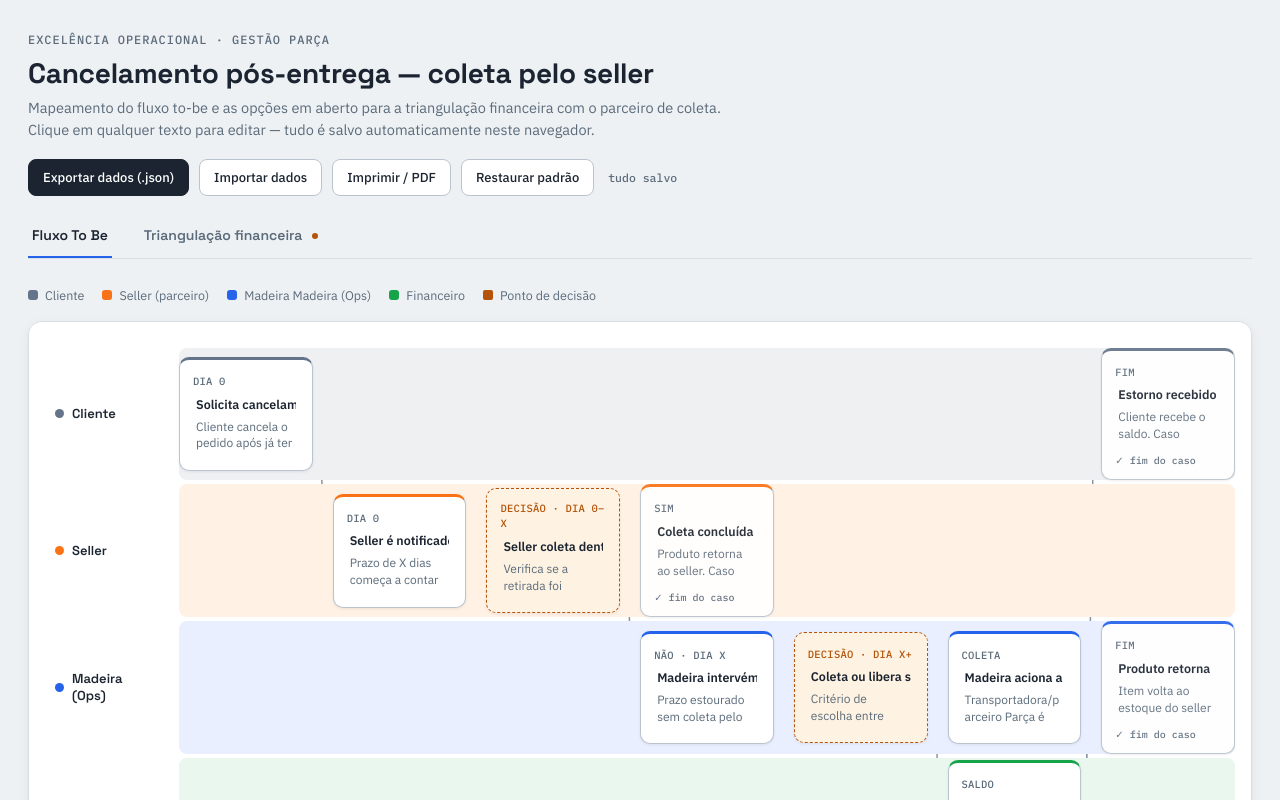
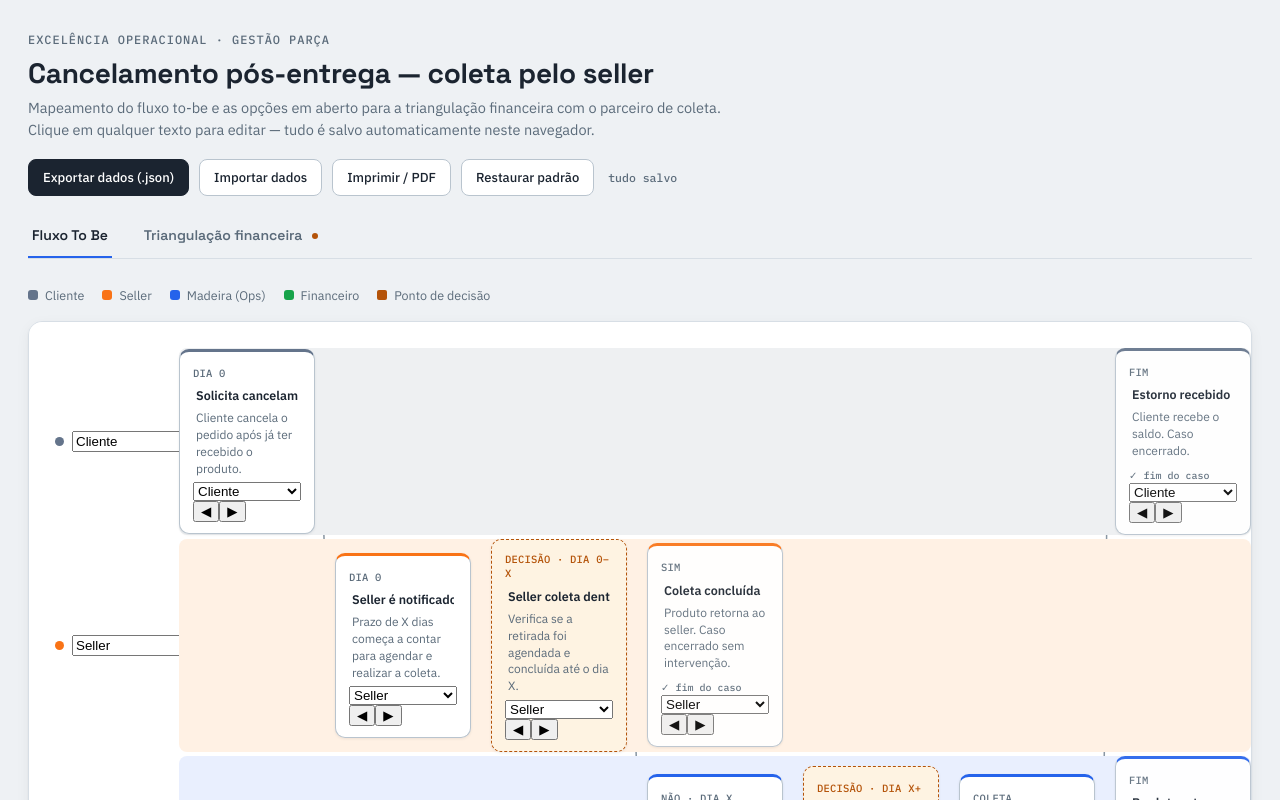
Before and after one commit to guischraiber/Fluxo-Parca-Seller, a React (Vite) app: page / in a window 1280 px wide. Shown: the top 800 px of the page. Built offline with nearby package versions, Linux system fonts and the light colour scheme.

Commit message:
Update App.jsx

```diff
--- a/src/App.jsx
+++ b/src/App.jsx
@@ -3,18 +3,52 @@ import TriangulacaoView from './TriangulacaoView.jsx'
 
 const STORAGE_KEY = 'mm-mapeamento-cancelamento-parca-v1'
 
-const CARD_DEFS = [
-  { id: 's1', lane: 1, col: 2, badge: 'DIA 0', border: 'cliente-border', title: 'Solicita cancelamento', desc: 'Cliente cancela o pedido após já ter recebido o produto.' },
-  { id: 's2', lane: 2, col: 3, badge: 'DIA 0', border: 'seller-border', title: 'Seller é notificado', desc: 'Prazo de X dias começa a contar para agendar e realizar a coleta.' },
-  { id: 's3', lane: 2, col: 4, badge: 'DECISÃO · DIA 0–X', border: '', decision: true, title: 'Seller coleta dentro do prazo?', desc: 'Verifica se a retirada foi agendada e concluída até o dia X.' },
-  { id: 's4', lane: 2, col: 5, badge: 'SIM', border: 'seller-border', end: true, title: 'Coleta concluída', desc: 'Produto retorna ao seller. Caso encerrado sem intervenção.' },
-  { id: 's5', lane: 3, col: 5, badge: 'NÃO · DIA X', border: 'ops-border', title: 'Madeira intervém', desc: 'Prazo estourado sem coleta pelo seller. Caso escala para a Ops.' },
-  { id: 's6', lane: 3, col: 6, badge: 'DECISÃO · DIA X+', border: '', decision: true, title: 'Coleta ou libera saldo?', desc: 'Critério de escolha entre acionar coleta ou estornar o cliente — a validar.' },
-  { id: 's7', lane: 3, col: 7, badge: 'COLETA', border: 'ops-border', title: 'Madeira aciona a coleta', desc: 'Transportadora/parceiro Parça é acionado para retirar o produto.' },
-  { id: 's8', lane: 4, col: 7, badge: 'SALDO', border: 'financeiro-border', title: 'Libera saldo ao cliente', desc: 'Financeiro processa o estorno sem aguardar a devolução física.' },
-  { id: 's9', lane: 3, col: 8, badge: 'FIM', border: 'ops-border', end: true, title: 'Produto retorna', desc: 'Item volta ao estoque do seller ou é descartado, conforme condição.' },
-  { id: 's10', lane: 1, col: 8, badge: 'FIM', border: 'cliente-border', end: true, title: 'Estorno recebido', desc: 'Cliente recebe o saldo. Caso encerrado.' },
+const PALETTE = [
+  { color: '#64748B', bg: '#EEF0F2' },
+  { color: '#F97316', bg: '#FFF1E4' },
+  { color: '#2563EB', bg: '#E9EFFE' },
+  { color: '#16A34A', bg: '#E9F7EF' },
+  { color: '#7C3AED', bg: '#F1E9FE' },
+  { color: '#0EA5E9', bg: '#E5F6FE' },
+  { color: '#DB2777', bg: '#FCE4EF' },
 ]
+
+const DEFAULT_LANES = [
+  { id: 'cliente', label: 'Cliente', colorIdx: 0 },
+  { id: 'seller', label: 'Seller', colorIdx: 1 },
+  { id: 'ops', label: 'Madeira (Ops)', colorIdx: 2 },
+  { id: 'financeiro', label: 'Financeiro', colorIdx: 3 },
+]
+
+// Metadata that stays fixed (badge text, whether it's a decision/end point).
+// laneId, col, title and desc live in editable state so the flow can be reshaped.
+const CARD_META = {
+  s1: { badge: 'DIA 0', border: true },
+  s2: { badge: 'DIA 0', border: true },
+  s3: { badge: 'DECISÃO · DIA 0–X', decision: true },
+  s4: { badge: 'SIM', border: true, end: true },
+  s5: { badge: 'NÃO · DIA X', border: true },
+  s6: { badge: 'DECISÃO · DIA X+', decision: true },
+  s7: { badge: 'COLETA', border: true },
+  s8: { badge: 'SALDO', border: true },
+  s9: { badge: 'FIM', border: true, end: true },
+  s10: { badge: 'FIM', border: true, end: true },
+}
+
+const DEFAULT_CARD_STATE = {
+  s1: { laneId: 'cliente', col: 2, title: 'Solicita cancelamento', desc: 'Cliente cancela o pedido após já ter recebido o produto.' },
+  s2: { laneId: 'seller', col: 3, title: 'Seller é notificado', desc: 'Prazo de X dias começa a contar para agendar e realizar a coleta.' },
+  s3: { laneId: 'seller', col: 4, title: 'Seller coleta dentro do prazo?', desc: 'Verifica se a retirada foi agendada e concluída até o dia X.' },
+  s4: { laneId: 'seller', col: 5, title: 'Coleta concluída', desc: 'Produto retorna ao seller. Caso encerrado sem intervenção.' },
+  s5: { laneId: 'ops', col: 5, title: 'Madeira intervém', desc: 'Prazo estourado sem coleta pelo seller. Caso escala para a Ops.' },
+  s6: { laneId: 'ops', col: 6, title: 'Coleta ou libera saldo?', desc: 'Critério de escolha entre acionar coleta ou estornar o cliente — a validar.' },
+  s7: { laneId: 'ops', col: 7, title: 'Madeira aciona a coleta', desc: 'Transportadora/parceiro Parça é acionado para retirar o produto.' },
+  s8: { laneId: 'financeiro', col: 7, title: 'Libera saldo ao cliente', desc: 'Financeiro processa o estorno sem aguardar a devolução física.' },
+  s9: { laneId: 'ops', col: 8, title: 'Produto retorna', desc: 'Item volta ao estoque do seller ou é descartado, conforme condição.' },
+  s10: { laneId: 'cliente', col: 8, title: 'Estorno recebido', desc: 'Cliente recebe o saldo. Caso encerrado.' },
+}
+
+const CARD_IDS_ORDER = Object.keys(CARD_META)
 
 const CONNECTIONS = [
   { from: 's1', to: 's2' },
@@ -26,13 +60,6 @@ const CONNECTIONS = [
   { from: 's6', to: 's8', label: 'Saldo' },
   { from: 's7', to: 's9' },
   { from: 's8', to: 's10' },
-]
-
-const LANE_LABELS = [
-  { row: 1, label: 'Cliente', className: 'cliente', color: 'var(--cliente)' },
-  { row: 2, label: 'Seller', className: 'seller', color: 'var(--seller)' },
-  { row: 3, label: 'Madeira (Ops)', className: 'ops', color: 'var(--ops)' },
-  { row: 4, label: 'Financeiro', className: 'financeiro', color: 'var(--financeiro)' },
 ]
 
 const DEFAULT_DOCS = {
@@ -73,9 +100,7 @@ const DEFAULT_TRI = {
 }
 
 function defaultCards() {
-  const obj = {}
-  CARD_DEFS.forEach(c => { obj[c.id] = { title: c.title, desc: c.desc } })
-  return obj
+  return JSON.parse(JSON.stringify(DEFAULT_CARD_STATE))
 }
 
 function loadState() {
@@ -86,11 +111,18 @@ function loadState() {
   return null
 }
 
+function autoGrow(el) {
+  if (!el) return
+  el.style.height = 'auto'
+  el.style.height = el.scrollHeight + 'px'
+}
+
 export default function App() {
   const [view, setView] = useState('fluxo')
   const [cards, setCards] = useState(defaultCards())
   const [docs, setDocs] = useState(DEFAULT_DOCS)
   const [tri, setTriState] = useState(DEFAULT_TRI)
+  const [lanes, setLanes] = useState(DEFAULT_LANES)
   const [saveNote, setSaveNote] = useState('tudo salvo')
   const wrapRef = useRef(null)
   const cardRefs = useRef({})
@@ -103,14 +135,15 @@ export default function App() {
       if (saved.cards) setCards(saved.cards)
       if (saved.docs) setDocs(saved.docs)
       if (saved.tri) setTriState(saved.tri)
+      if (saved.lanes) setLanes(saved.lanes)
     }
   }, [])
 
-  const scheduleSave = useCallback((nextCards, nextDocs, nextTri) => {
+  const scheduleSave = useCallback((nextCards, nextDocs, nextTri, nextLanes) => {
     setSaveNote('editando…')
     clearTimeout(saveTimer.current)
     saveTimer.current = setTimeout(() => {
-      localStorage.setItem(STORAGE_KEY, JSON.stringify({ cards: nextCards, docs: nextDocs, tri: nextTri }))
+      localStorage.setItem(STORAGE_KEY, JSON.stringify({ cards: nextCards, docs: nextDocs, tri: nextTri, lanes: nextLanes }))
       setSaveNote('salvo ' + new Date().toLocaleTimeString('pt-BR'))
     }, 500)
   }, [])
@@ -118,16 +151,49 @@ export default function App() {
   function updateCard(id, field, value) {
     setCards(prev => {
       const next = { ...prev, [id]: { ...prev[id], [field]: value } }
-      scheduleSave(next, docs, tri)
+      scheduleSave(next, docs, tri, lanes)
       return next
     })
+  }
+
+  function renameLane(id, label) {
+    setLanes(prev => {
+      const next = prev.map(l => l.id === id ? { ...l, label } : l)
+      scheduleSave(cards, docs, tri, next)
+      return next
+    })
+  }
+
+  function addLane() {
+    setLanes(prev => {
+      const newLane = { id: 'lane_' + Date.now(), label: 'Nova raia', colorIdx: prev.length % PALETTE.length }
+      const next = [...prev, newLane]
+      scheduleSave(cards, docs, tri, next)
+      return next
+    })
+  }
+
+  function removeLane(id) {
+    if (lanes.length <= 1) return
+    if (!window.confirm('Remover esta raia? Os cards nela serão movidos para a primeira raia da lista.')) return
+    const remaining = lanes.filter(l => l.id !== id)
+    const fallbackId = remaining[0].id
+    setCards(prev => {
+      const next = { ...prev }
+      Object.keys(next).forEach(k => {
+        if (next[k].laneId === id) next[k] = { ...next[k], laneId: fallbackId }
+      })
+      scheduleSave(next, docs, tri, remaining)
+      return next
+    })
+    setLanes(remaining)
   }
 
   function updateDocItem(section, idx, field, value) {
     setDocs(prev => {
       const list = prev[section].map((item, i) => i === idx ? { ...item, [field]: value } : item)
       const next = { ...prev, [section]: list }
-      scheduleSave(cards, next, tri)
+      scheduleSave(cards, next, tri, lanes)
       return next
     })
   }
@@ -135,7 +201,7 @@ export default function App() {
   function addItem(section) {
     setDocs(prev => {
       const next = { ...prev, [section]: [...prev[section], { t: 'Novo item', d: 'Descrição...' }] }
-      scheduleSave(cards, next, tri)
+      scheduleSave(cards, next, tri, lanes)
       return next
     })
   }
@@ -143,7 +209,7 @@ export default function App() {
   function deleteItem(section, idx) {
     setDocs(prev => {
       const next = { ...prev, [section]: prev[section].filter((_, i) => i !== idx) }
-      scheduleSave(cards, next, tri)
+      scheduleSave(cards, next, tri, lanes)
       return next
     })
   }
@@ -151,13 +217,13 @@ export default function App() {
   function setTri(updater) {
     setTriState(prev => {
       const next = typeof updater === 'function' ? updater(prev) : updater
-      scheduleSave(cards, docs, next)
+      scheduleSave(cards, docs, next, lanes)
       return next
     })
   }
 
   function exportJSON() {
-    const data = { cards, docs, tri }
+    const data = { cards, docs, tri, lanes }
     const blob = new Blob([JSON.stringify(data, null, 2)], { type: 'application/json' })
     const url = URL.createObjectURL(blob)
     const a = document.createElement('a')
@@ -177,6 +243,7 @@ export default function App() {
         if (data.cards) setCards(data.cards)
         if (data.docs) setDocs(data.docs)
         if (data.tri) setTriState(data.tri)
+        if (data.lanes) setLanes(data.lanes)
         localStorage.setItem(STORAGE_KEY, JSON.stringify(data))
         setSaveNote('importado ' + new Date().toLocaleTimeString('pt-BR'))
       } catch (err) {
@@ -193,6 +260,7 @@ export default function App() {
     setCards(defaultCards())
     setDocs(DEFAULT_DOCS)
     setTriState(DEFAULT_TRI)
+    setLanes(DEFAULT_LANES)
   }
 
   // Draw connectors
@@ -255,7 +323,7 @@ export default function App() {
     drawConnectors()
     window.addEventListener('resize', drawConnectors)
     return () => window.removeEventListener('resize', drawConnectors)
-  }, [drawConnectors, cards, view])
+  }, [drawConnectors, cards, lanes, view])
 
   return (
     <div className="page">
@@ -285,55 +353,90 @@ export default function App() {
       {view === 'fluxo' && (
         <>
           <div className="legend">
-            <span><span className="dot" style={{ background: 'var(--cliente)' }}></span>Cliente</span>
-            <span><span className="dot" style={{ background: 'var(--seller)' }}></span>Seller (parceiro)</span>
-            <span><span className="dot" style={{ background: 'var(--ops)' }}></span>Madeira Madeira (Ops)</span>
-            <span><span className="dot" style={{ background: 'var(--financeiro)' }}></span>Financeiro</span>
+            {lanes.map(l => (
+              <span key={l.id}><span className="dot" style={{ background: PALETTE[l.colorIdx % PALETTE.length].color }}></span>{l.label}</span>
+            ))}
             <span><span className="dot" style={{ background: 'var(--decision)', borderRadius: '2px' }}></span>Ponto de decisão</span>
           </div>
 
           <div className="flow-card">
             <div className="flow-wrap" ref={wrapRef}>
               <svg id="connectors-svg" className="connectors"></svg>
-              <div className="flow-grid">
-                {LANE_LABELS.map(l => (
-                  <div key={l.row} className="lane-label" style={{ gridRow: l.row }}>
-                    <span className="chip" style={{ background: l.color }}></span>{l.label}
+              <div className="flow-grid" style={{ gridTemplateRows: `repeat(${lanes.length}, minmax(150px,auto))` }}>
+                {lanes.map((l, idx) => (
+                  <div key={l.id} className="lane-label" style={{ gridRow: idx + 1 }}>
+                    <span className="chip" style={{ background: PALETTE[l.colorIdx % PALETTE.length].color }}></span>
+                    <input
+                      className="lane-name-input"
+                      value={l.label}
+                      onChange={e => renameLane(l.id, e.target.value)}
+                    />
+                    {lanes.length > 1 && (
+                      <button className="lane-del" title="Remover raia" onClick={() => removeLane(l.id)}>×</button>
+                    )}
                   </div>
                 ))}
-                {LANE_LABELS.map(l => (
-                  <div key={'band-' + l.row} className={'lane-band ' + l.className} style={{ gridRow: l.row }}></div>
+                {lanes.map((l, idx) => (
+                  <div key={'band-' + l.id} className="lane-band" style={{ gridRow: idx + 1, background: PALETTE[l.colorIdx % PALETTE.length].bg }}></div>
                 ))}
 
-                {CARD_DEFS.map(c => (
+                {CARD_IDS_ORDER.map(id => {
+                  const meta = CARD_META[id]
+                  const card = cards[id]
+                  if (!card) return null
+                  const laneIdx = Math.max(0, lanes.findIndex(l => l.id === card.laneId))
+                  const laneColor = PALETTE[lanes[laneIdx]?.colorIdx % PALETTE.length]?.color || '#94A3B8'
+                  return (
                     <div
-                    key={c.id}
-                    ref={el => { cardRefs.current[c.id] = el }}
-                    className={['card', c.border, c.decision ? 'decision' : '', c.end ? 'end' : ''].filter(Boolean).join(' ')}
-                    style={{ gridColumn: c.col, gridRow: c.lane }}
+                      key={id}
+                      ref={el => { cardRefs.current[id] = el }}
+                      className={['card', meta.decision ? 'decision' : '', meta.end ? 'end' : ''].filter(Boolean).join(' ')}
+                      style={{
+                        gridColumn: card.col,
+                        gridRow: laneIdx + 1,
+                        borderTop: (meta.border && !meta.decision) ? `3px solid ${laneColor}` : undefined
+                      }}
                     >
-                    <span className="badge">{c.badge}</span>
+                      <span className="badge">{meta.badge}</span>
                       <input
                         className="title-input"
-                      value={cards[c.id]?.title ?? ''}
-                      onChange={e => updateCard(c.id, 'title', e.target.value)}
+                        value={card.title ?? ''}
+                        onChange={e => updateCard(id, 'title', e.target.value)}
                         onBlur={drawConnectors}
                       />
                       <textarea
                         className="desc-input"
                         rows={2}
-                      value={cards[c.id]?.desc ?? ''}
-                      onChange={e => updateCard(c.id, 'desc', e.target.value)}
+                        ref={el => autoGrow(el)}
+                        value={card.desc ?? ''}
+                        onChange={e => { updateCard(id, 'desc', e.target.value); autoGrow(e.target) }}
                         onBlur={drawConnectors}
                       />
-                    {c.end && <span className="end-tag">✓ fim do caso</span>}
+                      {meta.end && <span className="end-tag">✓ fim do caso</span>}
+
+                      <div className="card-controls">
+                        <select
+                          value={card.laneId}
+                          onChange={e => updateCard(id, 'laneId', e.target.value)}
+                          title="Mover para outra raia"
+                        >
+                          {lanes.map(l => <option key={l.id} value={l.id}>{l.label}</option>)}
+                        </select>
+                        <button title="Mover para a esquerda" onClick={() => updateCard(id, 'col', Math.max(2, (card.col || 2) - 1))}>◀</button>
+                        <button title="Mover para a direita" onClick={() => updateCard(id, 'col', (card.col || 2) + 1)}>▶</button>
                       </div>
-                ))}
+                    </div>
+                  )
+                })}
               </div>
             </div>
           </div>
 
-          <footer className="hint">↳ arraste a barra de rolagem horizontal se necessário · clique em qualquer texto para editar</footer>
+          <div className="lane-add-row">
+            <button className="add-row" onClick={addLane}>+ adicionar raia</button>
+          </div>
+
+          <footer className="hint">↳ use o seletor no card para mover entre raias, e as setas ◀ ▶ para reordenar · clique no nome da raia para renomear</footer>
 
           <div className="docs">
             <h2>Documentação do processo</h2>
@@ -377,8 +480,9 @@ function DocSection({ title, sectionKey, docs, updateDocItem, addItem, deleteIte
                 <textarea
                   className="d-input"
                   rows={2}
+                  ref={el => autoGrow(el)}
                   value={item.d}
-                  onChange={e => updateDocItem(sectionKey, idx, 'd', e.target.value)}
+                  onChange={e => { updateDocItem(sectionKey, idx, 'd', e.target.value); autoGrow(e.target) }}
                 />
               </div>
               <button className="del" title="Remover" onClick={() => deleteItem(sectionKey, idx)}>×</button>
```
Lines whose indentation alone changed are shown as unchanged.
